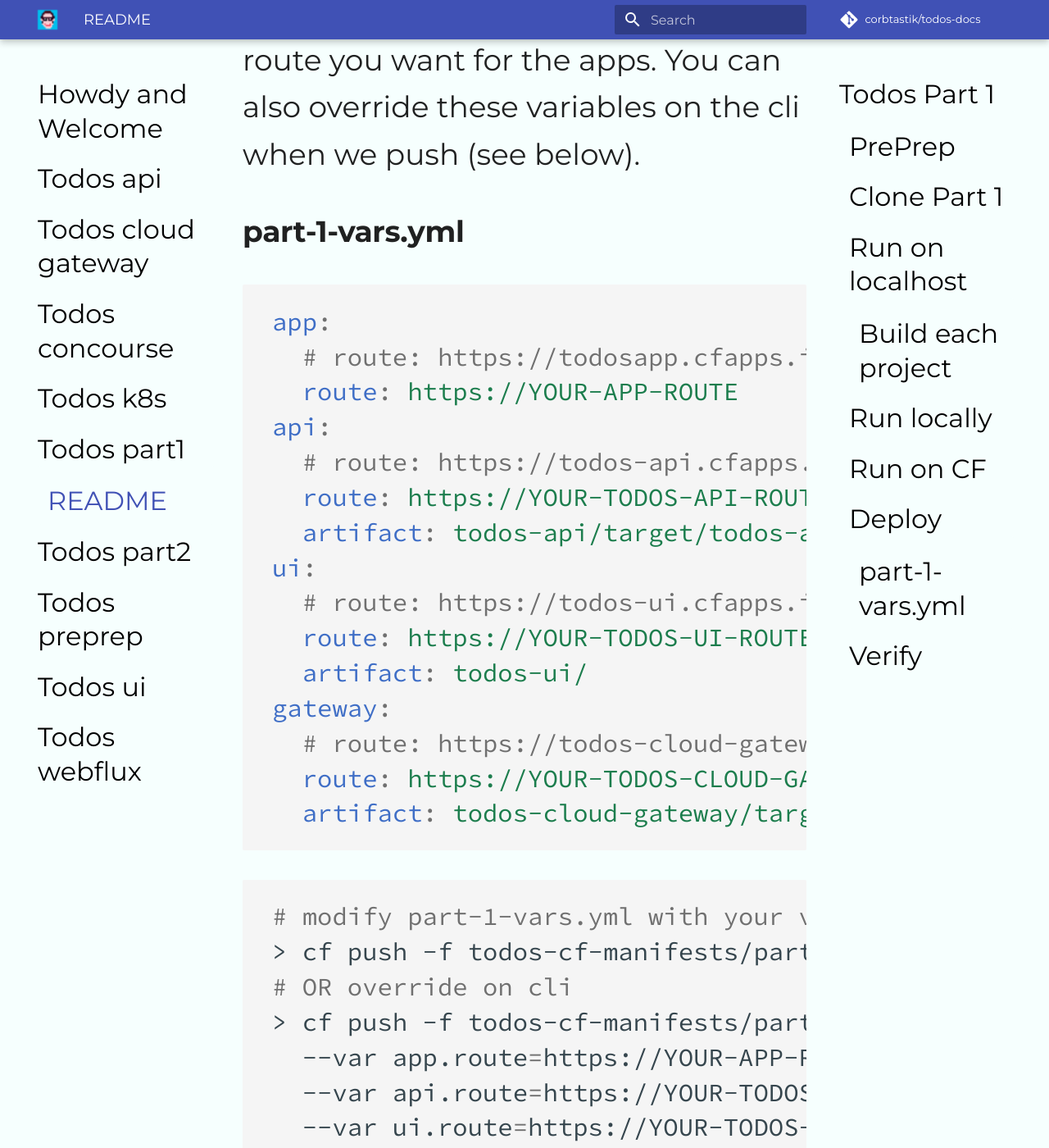
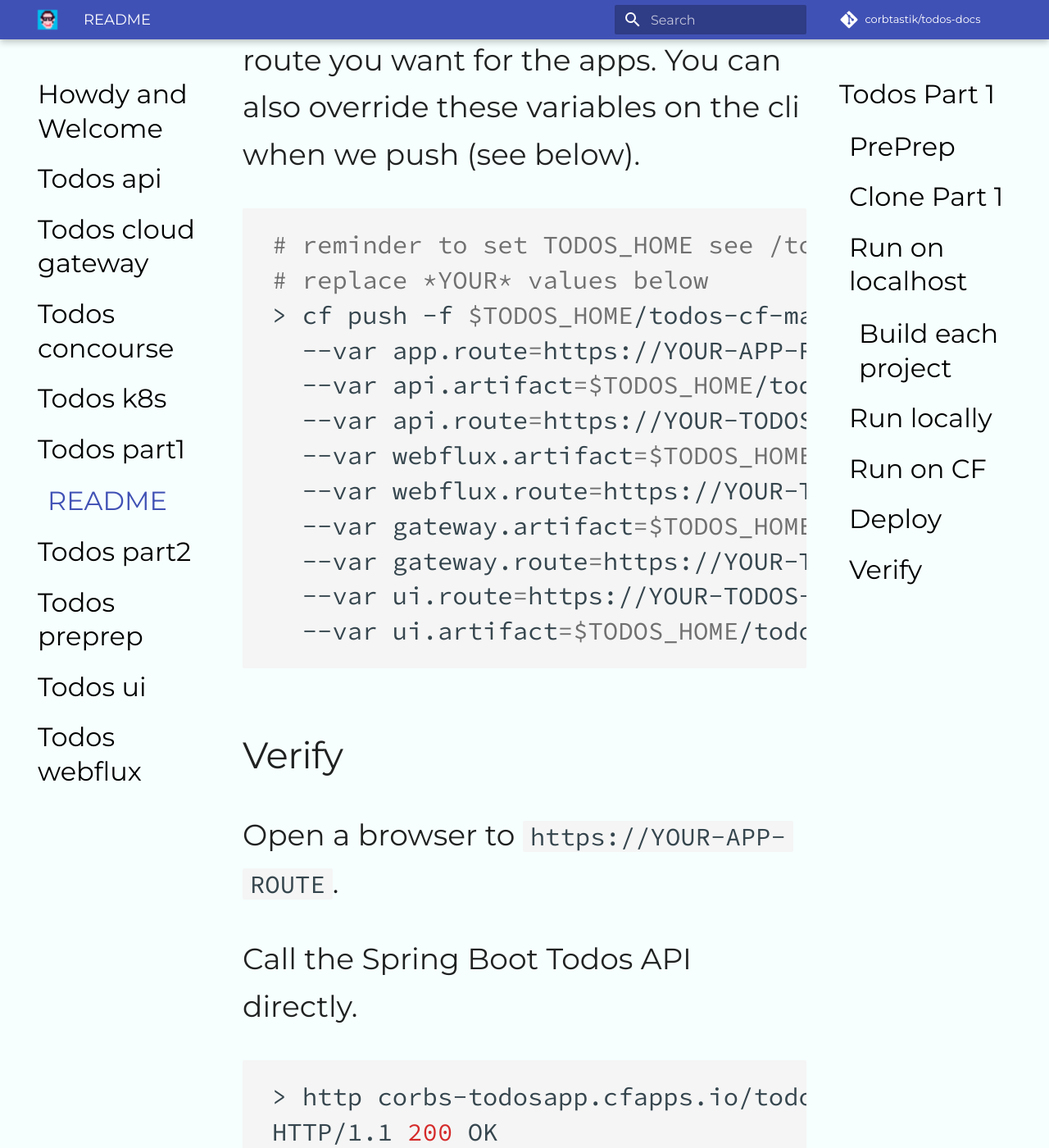
Before and after one commit to adamzwickey/todos-docs, an MkDocs documentation site: the page built from docs/todos-part1/index.md, in a window 1280 px wide and 1400 px high, scrolled down 6594 px. Shown: the whole window at 82% size. Built offline with MkDocs 1.6.1 and Material for MkDocs 9.7.7, drawn with Linux system fonts in a browser that asks for light colours; comment, search, counter and statistics services are not loaded; some of the changed text lies outside the part shown.

Commit message:
part 1 clean up

````diff
--- a/docs/todos-part1/index.md
+++ b/docs/todos-part1/index.md
@@ -97,44 +97,28 @@ First make sure you're targeting a CF installation.  See info [here](/todos-prep
 
 ### Deploy
 
-Use ``part-1-manifest.yml`` and ``part-1-vars.yml`` from the [Todo(s) CF Manifests](https://github.com/corbtastik/todos-cf-manifests) to push Part 1 apps.
+Use [``part-1-manifest.yml``](https://github.com/corbtastik/todos-cf-manifests/blob/master/part-1-manifest.yml) from the [Todo(s) CF Manifests](https://github.com/corbtastik/todos-cf-manifests) to push Part 1 apps.
 
 Set these properties to suit your needs, if you cloned using default repository names the artifact properties should be fine, just add the route you want for the apps.  You can also override these variables on the cli when we push (see below).
 
-#### part-1-vars.yml
-
-```yml
-app:
-  # route: https://todosapp.cfapps.io
-  route: https://YOUR-APP-ROUTE
-api:
-  # route: https://todos-api.cfapps.io
-  route: https://YOUR-TODOS-API-ROUTE
-  artifact: todos-api/target/todos-api-1.0.0.SNAP.jar
-ui:
-  # route: https://todos-ui.cfapps.io
-  route: https://YOUR-TODOS-UI-ROUTE
-  artifact: todos-ui/
-gateway:
-  # route: https://todos-cloud-gateway.cfapps.io
-  route: https://YOUR-TODOS-CLOUD-GATEWAY-ROUTE
-  artifact: todos-cloud-gateway/target/todos-cloud-gateway-1.0.0.SNAP.jar
-```
-
 ```bash
-# modify part-1-vars.yml with your values and push
-> cf push -f todos-cf-manifests/part-1-manifest.yml --vars-file todos-cf-manifests/part-1-vars.yml
-# OR override on cli
-> cf push -f todos-cf-manifests/part-1-manifest.yml --vars-file todos-cf-manifests/part-1-vars.yml \
+# reminder to set TODOS_HOME see /todos-preprep
+# replace *YOUR* values below
+> cf push -f $TODOS_HOME/todos-cf-manifests/part-1-manifest.yml \
   --var app.route=https://YOUR-APP-ROUTE \
+  --var api.artifact=$TODOS_HOME/todos-api/target/todos-api-1.0.0.SNAP.jar \
   --var api.route=https://YOUR-TODOS-API-ROUTE \
+  --var webflux.artifact=$TODOS_HOME/todos-webflux/target/todos-webflux-1.0.0.SNAP.jar \
+  --var webflux.route=https://YOUR-TODOS-WEBFLUX-ROUTE \
+  --var gateway.artifact=$TODOS_HOME/todos-cloud-gateway/target/todos-cloud-gateway-1.0.0.SNAP.jar \
+  --var gateway.route=https://YOUR-TODOS-CLOUD-GATEWAY-ROUTE \
   --var ui.route=https://YOUR-TODOS-UI-ROUTE \
-  --var gateway.route=https://YOUR-TODOS-CLOUD-GATEWAY-ROUTE
+  --var ui.artifact=$TODOS_HOME/todos-ui/
 ```
 
 ### Verify
 
-Open a browser to `https://YOUR-TODOS-API-ROUTE`.
+Open a browser to `https://YOUR-APP-ROUTE`.
 
 Call the Spring Boot Todos API directly.
 
````
